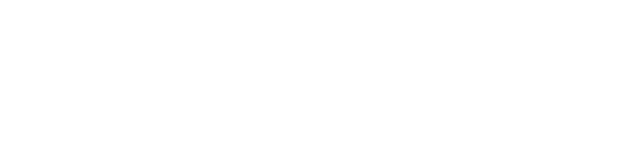
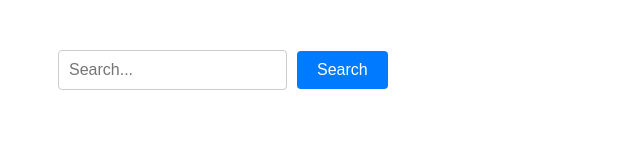
Before and after one commit to acciojob/Interactive-Search-Mayank06R, a website: page main.html in a window 1280 px wide. Shown: the whole page, without its empty margins (0-640 px from the left). Drawn offline with Linux system fonts and the light colour scheme.

Commit message:
created a submission

```diff
--- a/main.html
+++ b/main.html
@@ -8,6 +8,10 @@
 
 <body>
 	<!-- the entire body must be written by student -->
+	 <div class="search">
+        <input type="text" class="input" placeholder="Search...">
+        <button class="btn" onclick="activateSearch()">Search</button>
+    </div>
     <script type="text/javascript" src="./script.js">
 </script>
 
--- a/script.js
+++ b/script.js
@@ -1 +1,9 @@
 //your JS code here. If required.
+// script.js
+function activateSearch() {
+    const searchDiv = document.querySelector('.search');
+    const inputElement = document.querySelector('.input');
+
+    searchDiv.classList.add('active');
+    inputElement.focus();
+}
--- a/styles.css
+++ b/styles.css
@@ -1 +1,34 @@
 /*  your css code here. If applicable */
+/* styles.css */
+.search {
+    display: flex;
+    align-items: center;
+    margin: 50px;
+}
+
+.input {
+    padding: 10px;
+    font-size: 16px;
+    border: 1px solid #ccc;
+    border-radius: 4px;
+    margin-right: 10px;
+}
+
+.btn {
+    padding: 10px 20px;
+    font-size: 16px;
+    background-color: #007BFF;
+    color: white;
+    border: none;
+    border-radius: 4px;
+    cursor: pointer;
+}
+
+.active {
+    border-color: #007BFF;
+    box-shadow: 0 0 5px rgba(0, 123, 255, 0.5);
+}
+
+.btn:focus {
+    outline: none;
+}
```
